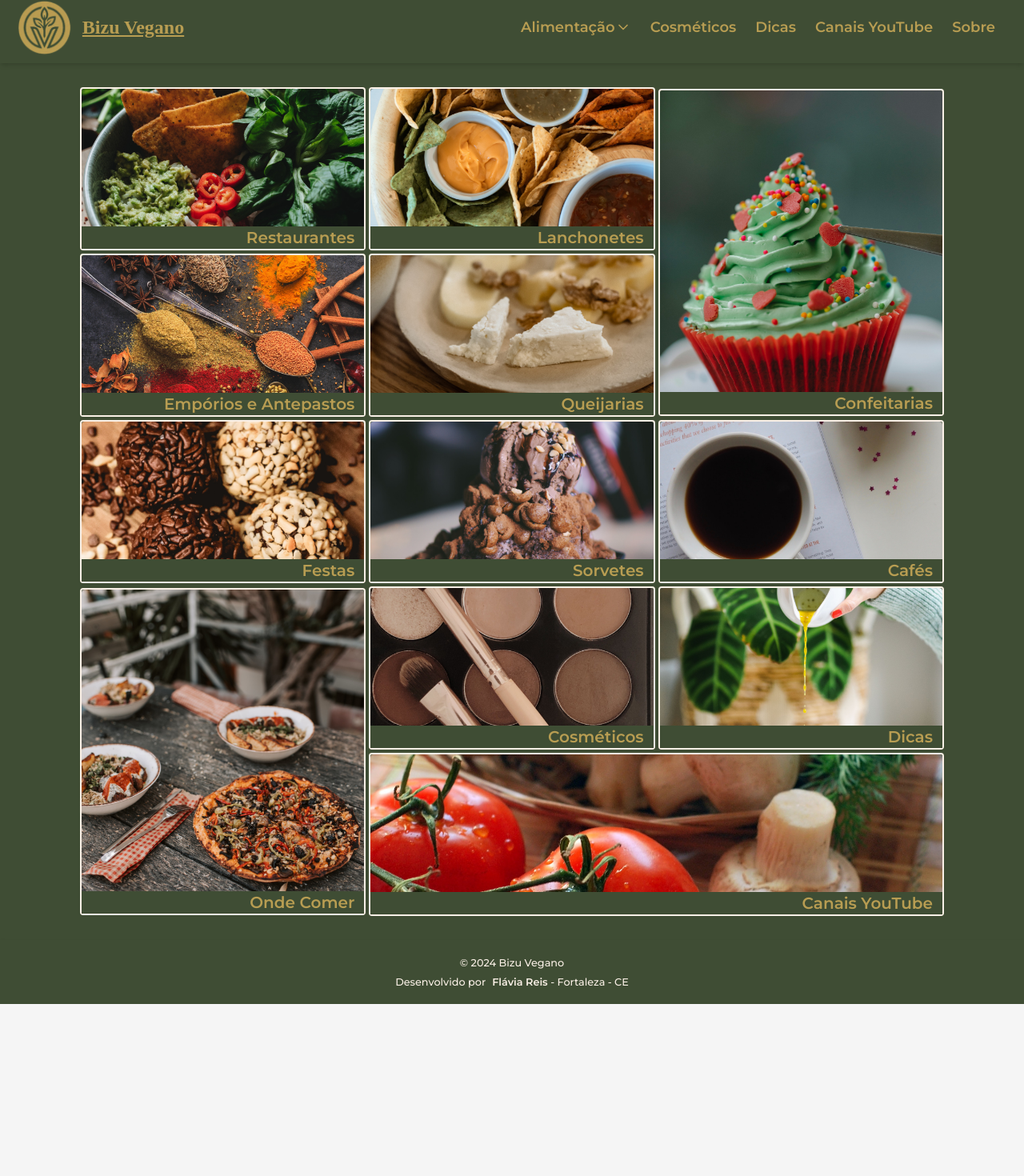
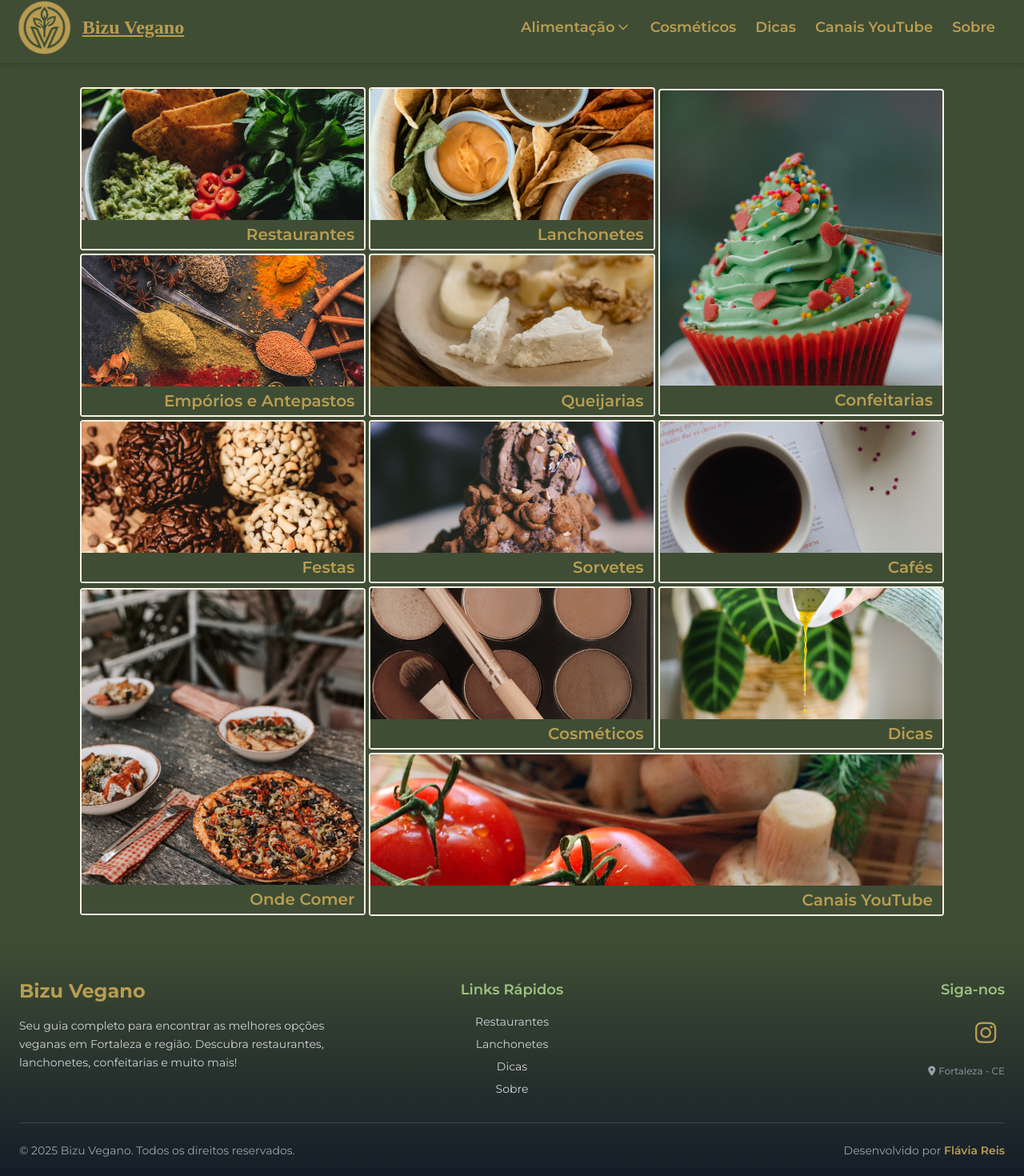
Before and after one commit to flaviare1s/bizu-vegano, a React (Vite) app: page / in a window 1280 px wide. Shown: the part 11-1481 px from the top of the page at 80% size. Before the commit the page ends 1266 px from the top, so only its background shows below. Built offline with nearby package versions, Linux system fonts and the light colour scheme; no server answers; a web font is replaced by a local one.

Commit message:
Ajusta estilos do footer

```diff
--- a/src/components/Footer.jsx
+++ b/src/components/Footer.jsx
@@ -1,11 +1,64 @@
 export const Footer = () => {
   return (
-    <footer className="bg-verde-escuro text-branco-quente text-center p-4 font-medium shadow">
-      <small>© 2024 Bizu Vegano
-        <br />
-        Desenvolvido por
-        <a className="font-semibold ml-2 hover:font-bold hover:text-logo" href="https://mail.google.com/mail/?view=cm&fs=1&to=flaviarster@gmail.com" target="_blank">Flávia Reis</a> - Fortaleza - CE
-      </small>
+    <footer className="bg-gradient-to-b from-verde-escuro to-gray-900 text-branco-quente">
+      <div className="max-w-7xl mx-auto px-6 py-12">
+        <div className="grid grid-cols-1 md:grid-cols-3 gap-8 mb-8">
+          <div className="text-center md:text-left">
+            <h3 className="text-2xl font-bold mb-4 text-logo">Bizu Vegano</h3>
+            <p className="text-sm text-gray-300 leading-relaxed">
+              Seu guia completo para encontrar as melhores opções veganas em Fortaleza e região.
+              Descubra restaurantes, lanchonetes, confeitarias e muito mais!
+            </p>
+          </div>
+
+          <div className="text-center">
+            <h4 className="text-lg font-semibold mb-4 text-verde-salvia">Links Rápidos</h4>
+            <nav className="flex flex-col gap-2">
+              <a href="/restaurantes" className="text-sm text-gray-300 hover:text-logo transition-colors">Restaurantes</a>
+              <a href="/lanchonetes" className="text-sm text-gray-300 hover:text-logo transition-colors">Lanchonetes</a>
+              <a href="/dicas" className="text-sm text-gray-300 hover:text-logo transition-colors">Dicas</a>
+              <a href="/sobre" className="text-sm text-gray-300 hover:text-logo transition-colors">Sobre</a>
+            </nav>
+          </div>
+
+          <div className="text-center md:text-right">
+            <h4 className="text-lg font-semibold mb-4 text-verde-salvia">Siga-nos</h4>
+            <div className="flex justify-center md:justify-end gap-4 mb-4">
+              <a
+                href="https://www.instagram.com/bizu_vegano_fortaleza?igsh=MWxhdXpkdHJybTlxeA=="
+                target="_blank"
+                rel="noopener noreferrer"
+                className="w-12 h-12 flex items-center justify-center"
+                aria-label="Instagram do Bizu Vegano"
+              >
+                <i className="fa-brands fa-instagram text-logo text-3xl"></i>
+              </a>
+            </div>
+            <p className="text-xs text-gray-400">
+              <i className="fa-solid fa-location-dot mr-1"></i>
+              Fortaleza - CE
+            </p>
+          </div>
+        </div>
+
+        {/* Divider */}
+        <div className="border-t border-gray-700 pt-6">
+          <div className="flex flex-col md:flex-row justify-between items-center gap-4 text-sm text-gray-400">
+            <p>© {new Date().getFullYear()} Bizu Vegano. Todos os direitos reservados.</p>
+            <p>
+              Desenvolvido por{' '}
+              <a
+                className="font-semibold text-logo hover:text-verde-salvia transition-colors"
+                href="https://mail.google.com/mail/?view=cm&fs=1&to=flaviarster@gmail.com"
+                target="_blank"
+                rel="noopener noreferrer"
+              >
+                Flávia Reis
+              </a>
+            </p>
+          </div>
+        </div>
+      </div>
     </footer>
   )
 }
--- a/src/pages/Home.jsx
+++ b/src/pages/Home.jsx
@@ -17,51 +17,51 @@ export const Home = () => {
     <main className='flex flex-col justify-center items-center gap-1 m-auto md:grid grid-cols-3 md:px-[30px] md:py-[30px] lg:px-[100px] bg-verde-escuro'>
       <Link to='/restaurantes' className='w-full border-2 border-branco-quente rounded relative'>
         <img className='h-[200px] w-full object-cover rounded' src={ restaurantes } alt="Imagem de comida vegetariana" />
-        <h2 className='text-end px-3 text-xl font-semibold text-logo absolute bottom-0  bg-verde-escuro w-full'>Restaurantes</h2>
+        <h2 className='text-end px-3 py-1 text-xl font-semibold text-logo absolute bottom-0  bg-verde-escuro w-full'>Restaurantes</h2>
       </Link>
       <Link to='/lanchonetes' className='w-full border-2 border-branco-quente rounded relative'>
         <img className='h-[200px] w-full object-cover rounded' src={ lanchonetes } alt="Imagem de comida vegetariana" />
-        <h2 className='text-end px-3 text-xl font-semibold text-logo absolute bottom-0  bg-verde-escuro w-full'>Lanchonetes</h2>
+        <h2 className='text-end px-3 py-1 text-xl font-semibold text-logo absolute bottom-0  bg-verde-escuro w-full'>Lanchonetes</h2>
       </Link>
       <Link to='/confeitarias' className='w-full border-2 border-branco-quente rounded relative md:row-span-2'>
         <img className='h-[200px] md:h-[405px] w-full object-cover rounded' src={ confeitarias } alt="Imagem de comida vegetariana" />
-        <h2 className='text-end px-3 text-xl font-semibold text-logo absolute bottom-0  bg-verde-escuro w-full'>Confeitarias</h2>
+        <h2 className='text-end px-3 py-1 text-xl font-semibold text-logo absolute bottom-0  bg-verde-escuro w-full'>Confeitarias</h2>
       </Link>
       <Link to='/emporios' className='w-full border-2 border-branco-quente rounded relative'>
         <img className='h-[200px] w-full object-cover rounded' src={ emporios } alt="Imagem de comida vegetariana" />
-        <h2 className='text-end px-3 text-xl font-semibold text-logo absolute bottom-0  bg-verde-escuro w-full'>Empórios e Antepastos</h2>
+        <h2 className='text-end px-3 py-1 text-xl font-semibold text-logo absolute bottom-0  bg-verde-escuro w-full'>Empórios e Antepastos</h2>
       </Link>
       <Link to='/queijarias' className='w-full border-2 border-branco-quente rounded relative'>
         <img className='h-[200px] w-full object-cover rounded' src={ queijarias } alt="Imagem de comida vegetariana" />
-        <h2 className='text-end px-3 text-xl font-semibold text-logo absolute bottom-0  bg-verde-escuro w-full'>Queijarias</h2>
+        <h2 className='text-end px-3 py-1 text-xl font-semibold text-logo absolute bottom-0  bg-verde-escuro w-full'>Queijarias</h2>
       </Link>
       <Link to='/festas' className='w-full border-2 border-branco-quente rounded relative'>
         <img className='h-[200px] w-full object-cover rounded' src={ festas } alt="Imagem de comida vegetariana" />
-        <h2 className='text-end px-3 text-xl font-semibold text-logo absolute bottom-0  bg-verde-escuro w-full'>Festas</h2>
+        <h2 className='text-end px-3 py-1 text-xl font-semibold text-logo absolute bottom-0  bg-verde-escuro w-full'>Festas</h2>
       </Link>
       <Link to='/sorvetes' className='w-full border-2 border-branco-quente rounded relative'>
         <img className='h-[200px] w-full object-cover rounded' src={ sorvetes } alt="Imagem de comida vegetariana" />
-        <h2 className='text-end px-3 text-xl font-semibold text-logo absolute bottom-0  bg-verde-escuro w-full'>Sorvetes</h2>
+        <h2 className='text-end px-3 py-1 text-xl font-semibold text-logo absolute bottom-0  bg-verde-escuro w-full'>Sorvetes</h2>
       </Link>
       <Link to='/cafes' className='w-full border-2 border-branco-quente rounded relative'>
         <img className='h-[200px] w-full object-cover rounded' src={ cafes } alt="Imagem de comida vegetariana" />
-        <h2 className='text-end px-3 text-xl font-semibold text-logo absolute bottom-0  bg-verde-escuro w-full'>Cafés</h2>
+        <h2 className='text-end px-3 py-1 text-xl font-semibold text-logo absolute bottom-0  bg-verde-escuro w-full'>Cafés</h2>
       </Link>
       <Link to='/onde-comer' className='w-full border-2 border-branco-quente rounded relative md:row-span-2'>
         <img className='h-[200px] md:h-[405px] w-full object-cover rounded' src={ ondeComer } alt="Imagem de comida vegetariana" />
-        <h2 className='text-end px-3 text-xl font-semibold text-logo absolute bottom-0  bg-verde-escuro w-full'>Onde Comer</h2>
+        <h2 className='text-end px-3 py-1 text-xl font-semibold text-logo absolute bottom-0  bg-verde-escuro w-full'>Onde Comer</h2>
       </Link>
       <Link to='/cosmeticos' className='w-full border-2 border-branco-quente rounded relative'>
         <img className='h-[200px] w-full object-cover rounded' src={ cosmeticos } alt="Imagem de comida vegetariana" />
-        <h2 className='text-end px-3 text-xl font-semibold text-logo absolute bottom-0  bg-verde-escuro w-full'>Cosméticos</h2>
+        <h2 className='text-end px-3 py-1 text-xl font-semibold text-logo absolute bottom-0  bg-verde-escuro w-full'>Cosméticos</h2>
       </Link>
       <Link to='/dicas' className='w-full border-2 border-branco-quente rounded relative'>
         <img className='h-[200px] w-full object-cover rounded' src={ dicas } alt="Imagem de comida vegetariana" />
-        <h2 className='text-end px-3 text-xl font-semibold text-logo absolute bottom-0  bg-verde-escuro w-full'>Dicas</h2>
+        <h2 className='text-end px-3 py-1 text-xl font-semibold text-logo absolute bottom-0  bg-verde-escuro w-full'>Dicas</h2>
       </Link>
       <Link to='/canais-youtube' className='w-full border-2 border-branco-quente rounded relative md:col-span-2'>
         <img className='h-[200px] w-full object-cover rounded' src={ canais } alt="Imagem de comida vegetariana" />
-        <h2 className='text-end px-3 text-xl font-semibold text-logo absolute bottom-0  bg-verde-escuro w-full'>Canais YouTube</h2>
+        <h2 className='text-end px-3 py-1 text-xl font-semibold text-logo absolute bottom-0  bg-verde-escuro w-full'>Canais YouTube</h2>
       </Link>
     </main>
   )
```
